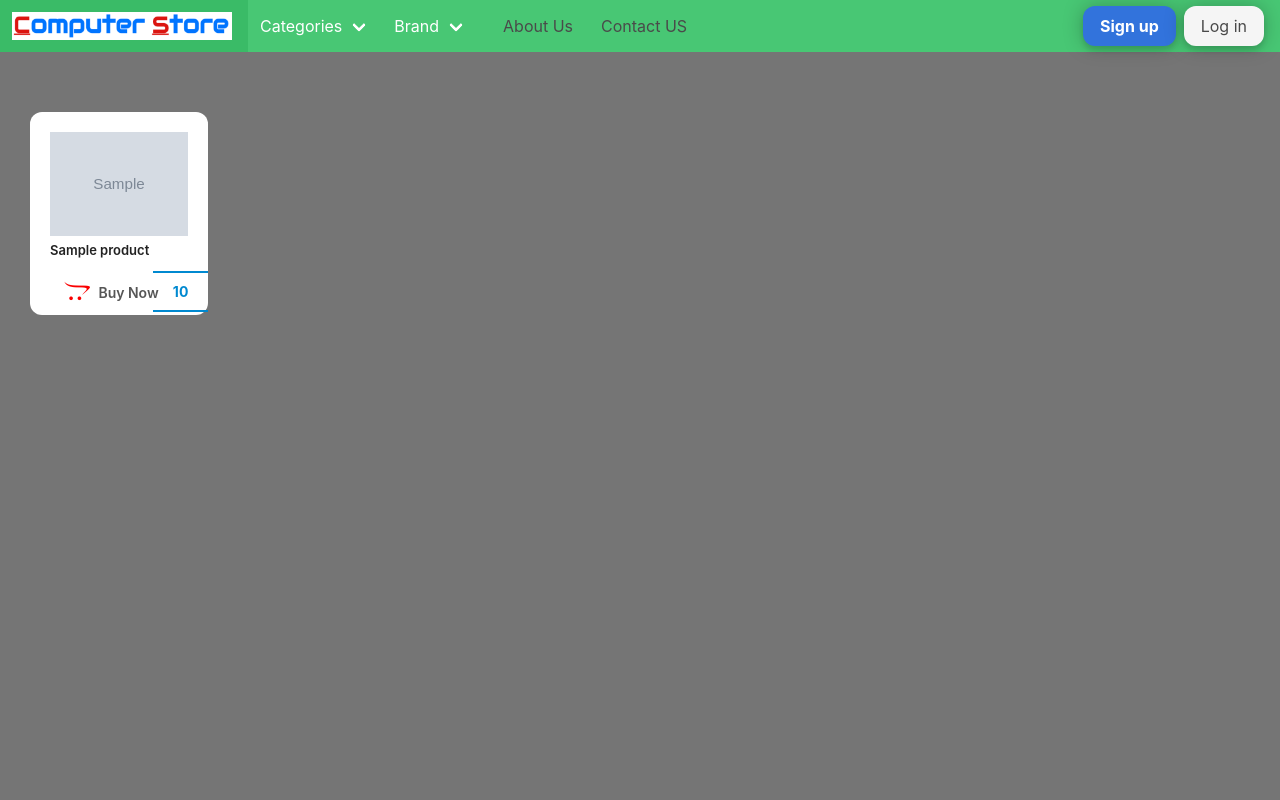
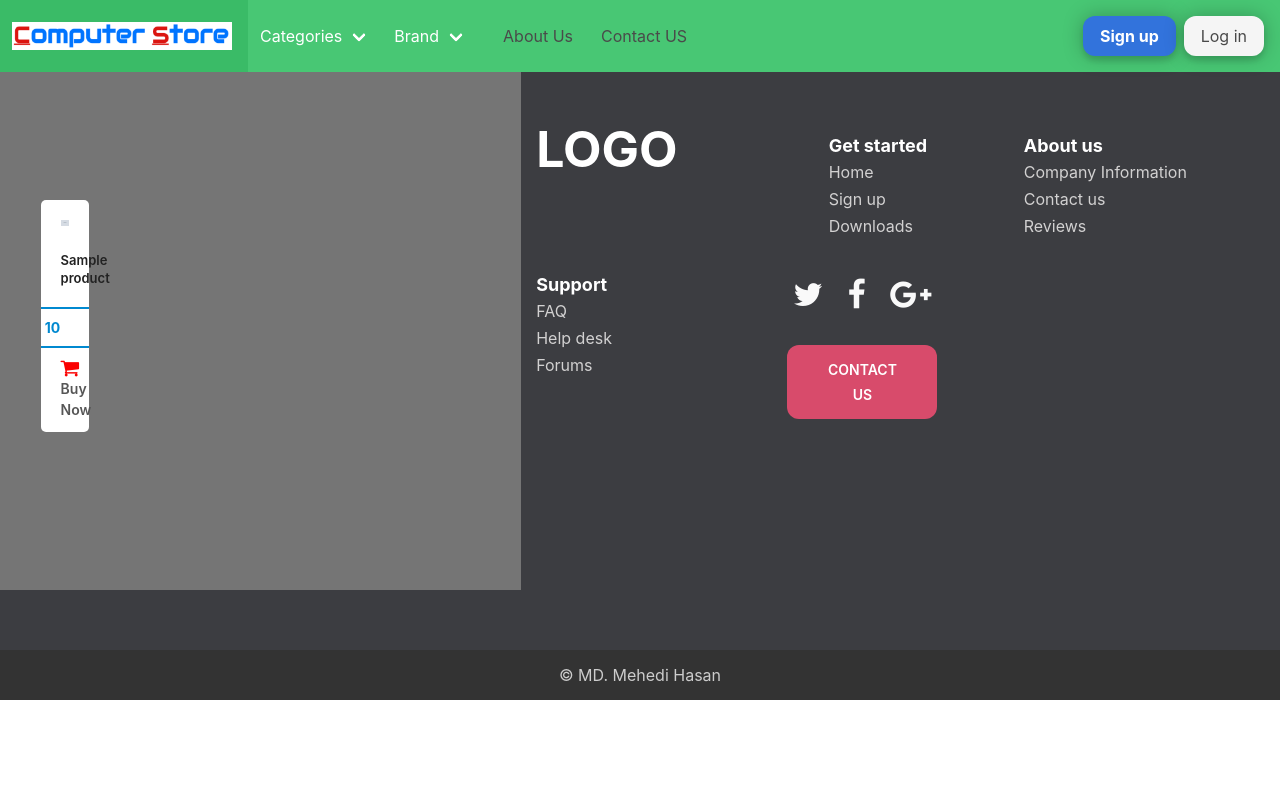
Before and after one commit to mhasan502/Computer-Store, a PHP site: page /product.php in a window 1280 px wide. Run offline with PHP 8.4, Linux system fonts and the light colour scheme; tables that the repository leaves empty or names only in its code hold one stand-in row (values such as "Sample post"); grey boxes marked "Sample" are stand-in pictures; some libraries are stand-ins or nearby versions.

Commit message:
fixed bugs

```diff
--- a/card.css
+++ b/card.css
@@ -10,15 +10,6 @@
 
 main, section {
     display: block
-}
-
-video {
-    display: inline-block;
-    vertical-align: baseline
-}
-
-[hidden] {
-    display: none
 }
 
 a {
@@ -325,10 +316,6 @@
     padding: 0
 }
 
-body {
-    background: #757575
-}
-
 img {
     max-width: 100%
 }
@@ -464,7 +451,10 @@
 
 #content {
     min-height: 500px;
-    padding-top: 60px
+    width: auto;
+    padding: 10% 2% 10%;
+    margin: auto;
+    background: #757575
 }
 
 .main_content {
@@ -663,7 +653,7 @@
     position: relative;
     margin-bottom: 30px;
     transition: all ease .2s;
-    border-radius: 12px;
+    border-radius: 5px;
 }
 
 .product-thumb:hover {
@@ -683,8 +673,8 @@
     color: #222;
     display: block;
     margin: 0;
-    padding-top: 5px;
-    padding-bottom: 12px
+    padding-top: 25px;
+    padding-bottom: 20px;
 }
 
 .product-thumb .product-content-blcok .descriptions ul {
@@ -702,24 +692,18 @@
     list-style: disc
 }
 
-.product-thumb .actions .price {
-    padding: 8px 0;
+.product-thumb .actions .space-between {
+    padding: 8px 50%;
     border-top: 2px solid #0089d0;
     border-bottom: 2px solid #0089d0;
-    margin: 0 -20px
+    margin: 0 -20px;
 }
 
 .product-thumb .actions .price span {
     color: #0089d0;
     font-size: 14px;
     font-weight: 700;
-    padding-left: 20px;
     text-transform: uppercase
-}
-
-.product-thumb .actions .price {
-    padding-right: 20px;
-    float: right
 }
 
 .product-thumb .actions .cart-btn {
--- a/headfoot/footer.php
+++ b/headfoot/footer.php
@@ -1,8 +1,6 @@
 <!DOCTYPE html>
 <html>
 <head>
-    <meta charset="utf-8">
-    <meta name="viewport" content="width=device-width, initial-scale=1">
     <link rel="stylesheet" href="https://cdnjs.cloudflare.com/ajax/libs/font-awesome/4.6.3/css/font-awesome.min.css">
     <link rel="stylesheet" href="./headfoot/custom.css">
     <link rel="stylesheet" href="./headfoot/footer.css">
--- a/headfoot/header.css
+++ b/headfoot/header.css
@@ -109,7 +109,7 @@
     border: none;
     display: block;
     height: 2px;
-    margin: 1.5rem 0
+    margin: .35rem 0
 }
 
 #head img {
@@ -481,6 +481,9 @@
 .navbar-link, a.navbar-item {
     cursor: pointer
 }
+.navbar-link, a.navbar-item:hover {
+    color: #FFFFFF;
+}
 
 .navbar-link:focus, .navbar-link:focus-within, .navbar-link:hover, a.navbar-item:focus, a.navbar-item:focus-within, a.navbar-item:hover {
     background-color: #fafafa;
@@ -543,7 +546,7 @@
     }
 
     .navbar {
-        min-height: 3.25rem
+        min-height: 4.5rem
     }
 
     .navbar-item, .navbar-link {
--- a/process/card.php
+++ b/process/card.php
@@ -16,6 +16,7 @@
                     </a>
                 </div>
                 <div class='product-info'>
+
                     <div class='product-content-blcok'>
                         <h4 class='product-name'>
                             <a href='#'>$pname</a>
--- a/product.php
+++ b/product.php
@@ -1,14 +1,15 @@
 <html>
 <head>
-    <link rel="stylesheet" href="card.css">
+    <link rel="stylesheet" type="text/css" href="card.css">
     <title></title>
 </head>
 
+<?php require("headfoot/header.php"); ?>
 <body>
-<?php require("headfoot/header.php"); ?>
     <div id="content" class="col-xs-12 col-md-9 product-listing">
         <?php require("process/card.php"); ?>
     </div>
-<?php //require("headfoot/footer.php"); ?>
 </body>
+<?php require("headfoot/footer.php"); ?>
+
 </html>
```
